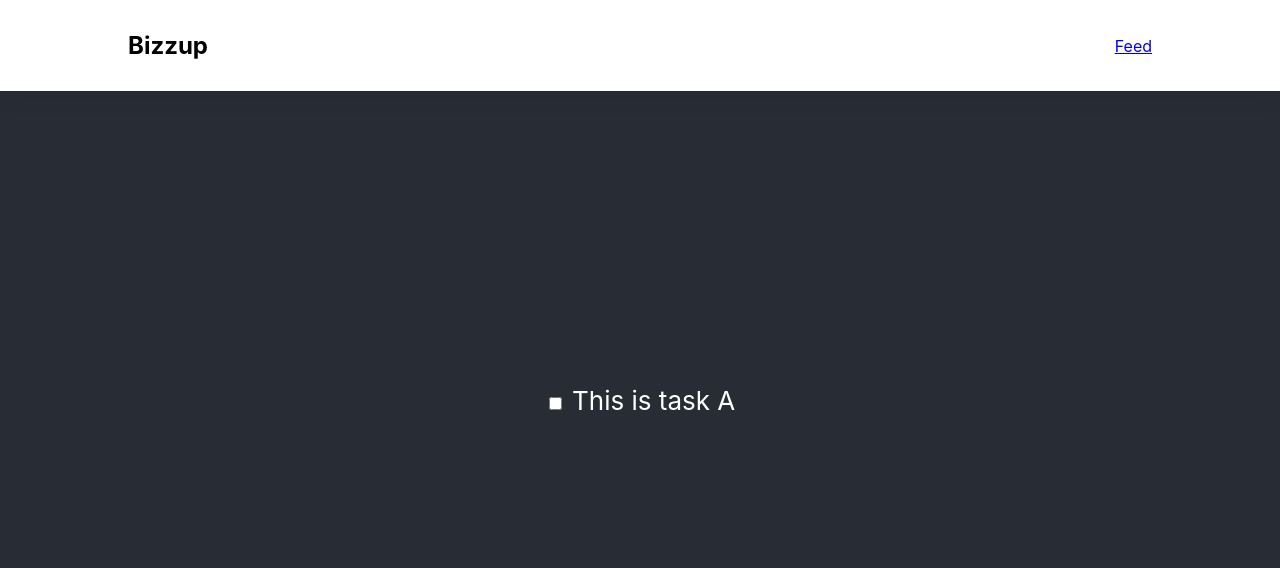
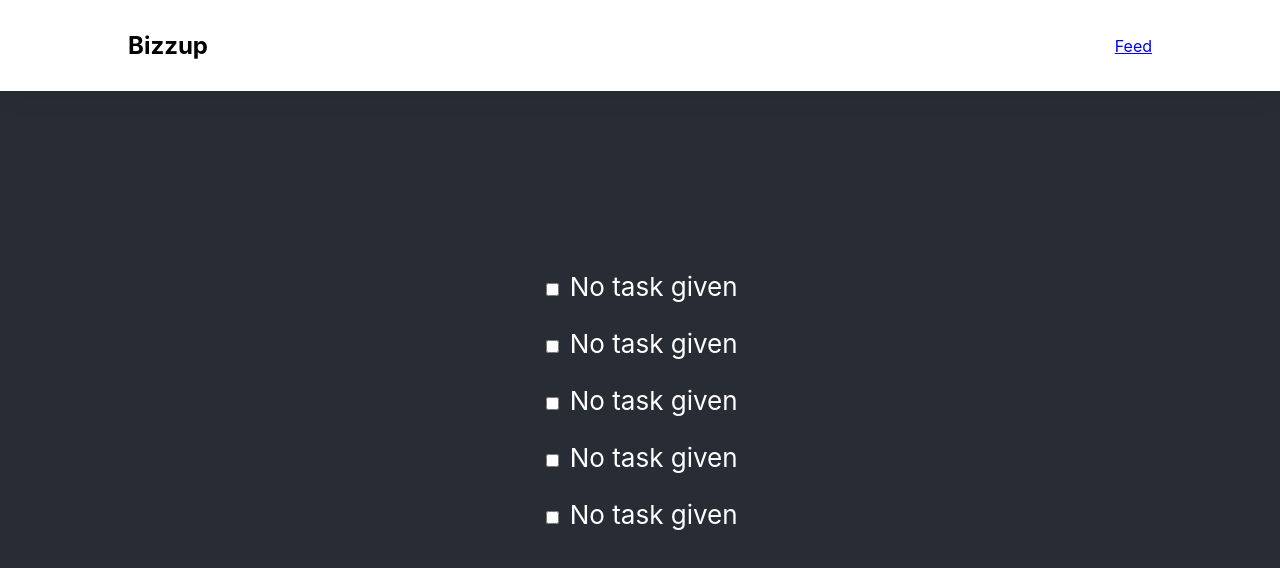
Before and after one commit to brtobin/bizup, a React (Create React App) app in the folder frontend/: page / in a window 1280 px wide. Shown: the top 568 px of the page. Built offline with nearby package versions, Linux system fonts and the light colour scheme.

Commit message:
Updated Feed
Added multiple tasks

```diff
--- a/frontend/src/components/Feed/Feed.js
+++ b/frontend/src/components/Feed/Feed.js
@@ -4,11 +4,19 @@ import "./Feed.css";
 class Feed extends React.Component {
   constructor(props){
     super(props);
-    this.state = {
-      complete: 0,
-      task: 'No task given',
-      points: 0
+
+    const tasks = [];
+
+    for(let i = 0; i < 5; i++){
+        tasks.push({
+            complete: 0,
+            task: 'No task given',
+            points: 0
+        });
+
+
     }
+    this.state = { tasks };
   }
 
   getTask() {
@@ -16,15 +24,14 @@ class Feed extends React.Component {
     let taskName = 'This is task A'; //TODO get task from API
     let taskPoints = 1000; //TODO get points from API
 
-    this.setState({
-      complete: taskComplete,
-      task: taskName,
-      points: taskPoints
-    })
+
+
+
+
   }
 
   componentDidMount() {
-    this.getTask();
+      this.getTask();
   }
 
   render() {
@@ -32,12 +39,17 @@ class Feed extends React.Component {
       <div className='App'>
         <header className='App-header'>
           <div className='Feed'>
-            <input type='checkbox' id='task'></input>
-            <label htmlFor='task'> {this.state.task} </label>
+              {this.state.tasks.map( (task, index) => (
+                  <p key={index}>
+                  <input type='checkbox' id={"task"+index}></input>
+                  <label htmlFor={"task"+index}> {task.task} </label>
+                  </p>
+              ))}
+
           </div>
         </header>
       </div>
-    )
+    );
   }
 
 }
```
Also changed, not shown: frontend/src/pages/Home.js (+5 -3 lines), 1 other file (tests, documents, lock files or other folders).
